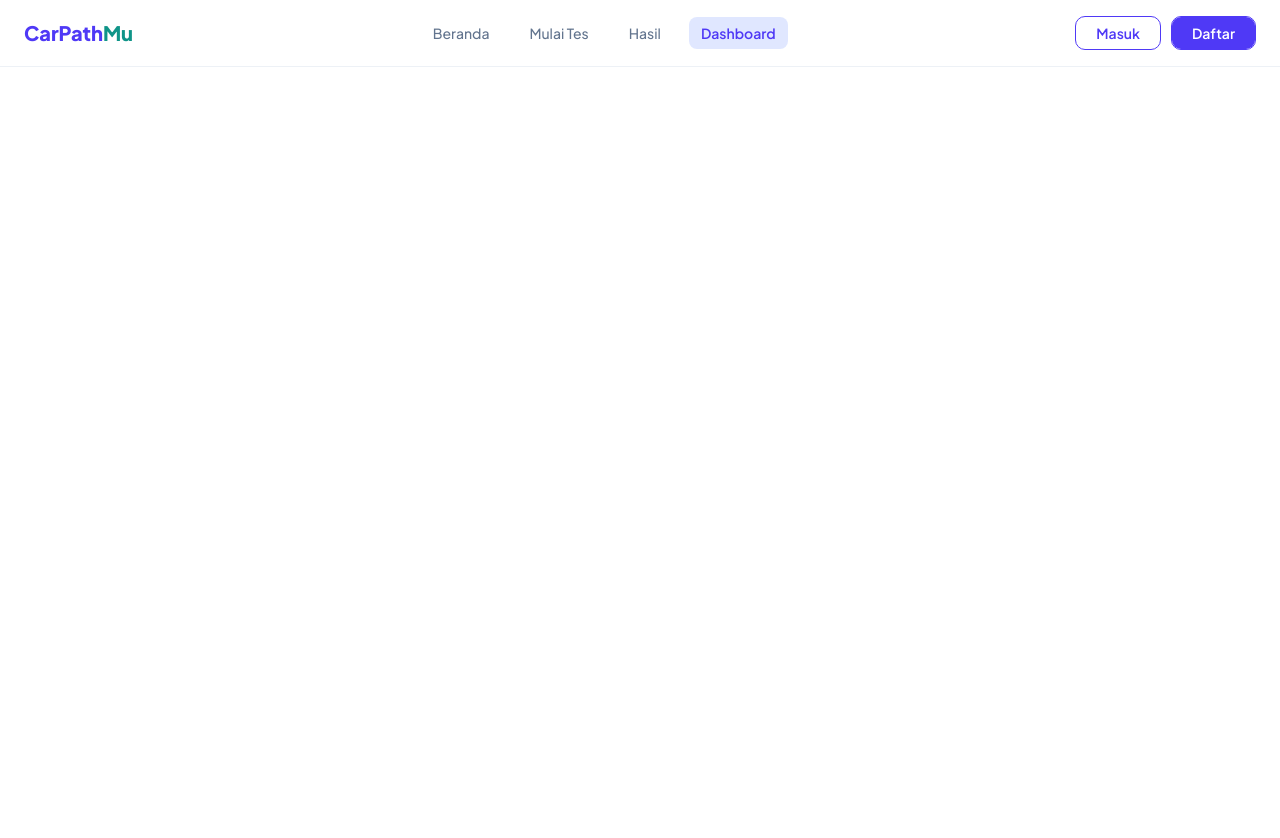
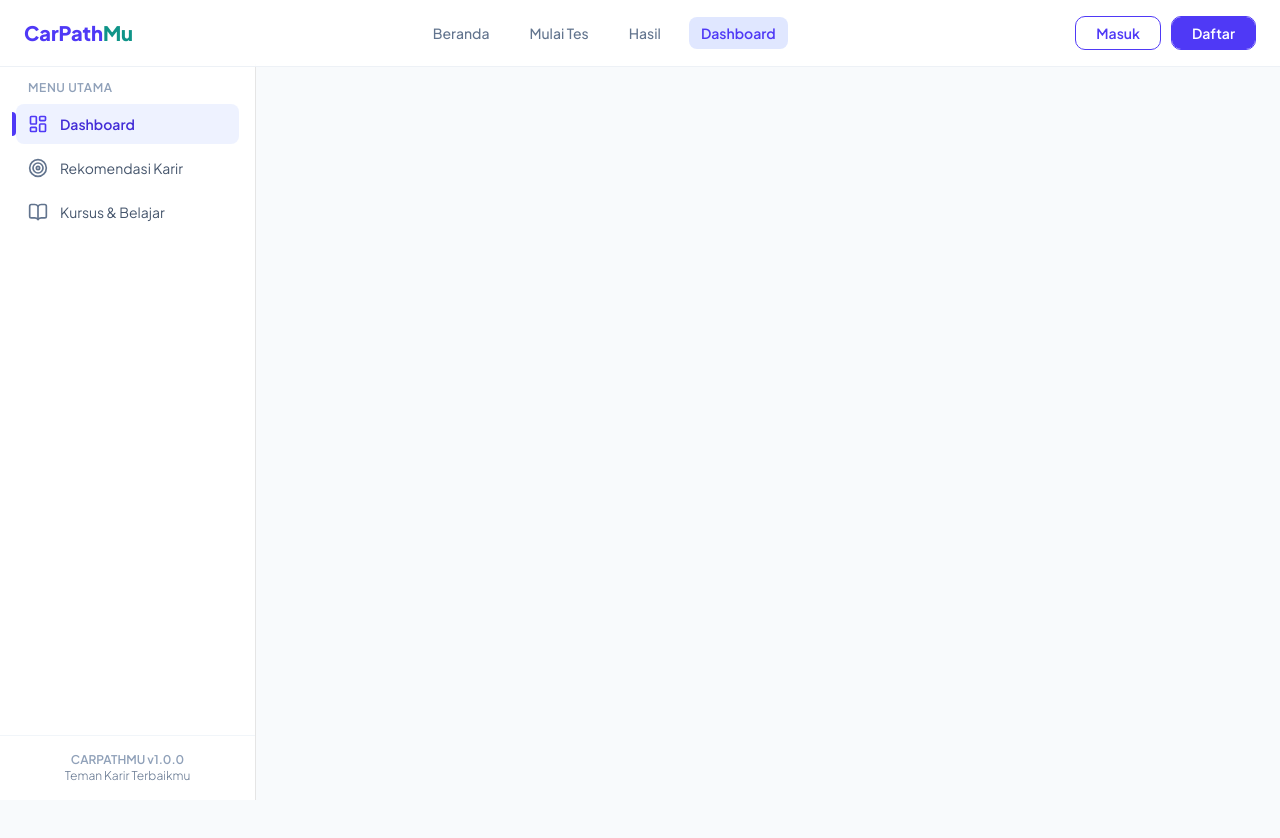
Before and after one commit to CC26-Capstone-Team/frontend-app, a Next.js app: page /dashboard in a window 1280 px wide. Shown: the top 838 px of the page. Before the commit the page ends 800 px from the top, so only its background shows below. Built offline with nearby package versions, Linux system fonts and the light colour scheme.

Commit message:
feat(layout): add layout for main page

```diff
--- /dev/null
+++ b/src/app/(main)/dashboard/page.tsx
@@ -0,0 +1 @@
+export default function Dashboard() {}
--- /dev/null
+++ b/src/app/(main)/layout.tsx
@@ -0,0 +1,57 @@
+"use client";
+
+import Header from "@/components/shared/Header";
+import Sidebar from "@/components/shared/Sidebar";
+import { cn } from "@/lib/utils";
+import { usePathname } from "next/navigation";
+import { useEffect, useState } from "react";
+
+export default function MainLayout({
+  children,
+}: {
+  children: React.ReactNode;
+}) {
+  const [sidebarOpen, setSidebarOpen] = useState(true);
+  const pathname = usePathname();
+
+  useEffect(() => {
+    if (window.innerWidth < 768) {
+      setSidebarOpen(false);
+    }
+  }, []);
+
+  useEffect(() => {
+    if (window.innerWidth < 768) {
+      setSidebarOpen(false);
+    }
+  }, [pathname]);
+
+  return (
+    // Mengubah bg-indigo-50 menjadi bg-slate-50 agar isi dashboard lebih bersih
+    <div className="min-h-screen bg-slate-50 font-sans">
+      <div className="flex min-h-screen pt-18">
+        {/* Menggunakan pt-[72px] untuk memastikan konten tidak tertutup Header yang sticky (asumsi tinggi header ~72px) */}
+        <Sidebar sidebarOpen={sidebarOpen} />
+
+        {sidebarOpen && (
+          <div
+            className="fixed inset-0 z-10 bg-slate-900/20 backdrop-blur-sm md:hidden"
+            onClick={() => setSidebarOpen(false)}
+          />
+        )}
+
+        <main
+          className={cn(
+            "w-full min-w-0 flex-1 overflow-x-hidden transition-all duration-300",
+            sidebarOpen ? "md:ml-64" : "ml-0"
+          )}
+        >
+          {/* Menambahkan max-w-7xl agar konten tidak terlalu melebar di layar super besar */}
+          <div className="mx-auto w-full max-w-7xl p-4 sm:p-6 md:p-8">
+            {children}
+          </div>
+        </main>
+      </div>
+    </div>
+  );
+}
--- /dev/null
+++ b/src/app/dashboard-old/page.tsx
@@ -0,0 +1 @@
+export default function Dashboard() {}
--- a/src/app/dashboard/page.tsx
+++ /dev/null
@@ -1,2 +0,0 @@
-export default function Dashboard() {
-}
--- /dev/null
+++ b/src/components/shared/Sidebar.tsx
@@ -0,0 +1,93 @@
+"use client";
+
+import { cn } from "@/lib/utils";
+import { LayoutDashboard, Target, BookOpen } from "lucide-react"; // Ikon disesuaikan
+import Link from "next/link";
+import { usePathname } from "next/navigation";
+import React from "react";
+
+interface NavItem {
+  title: string;
+  href: string;
+  icon: React.ReactNode;
+  isExpanded?: boolean;
+}
+
+interface SidebarProps {
+  sidebarOpen: boolean;
+}
+
+const navigationItems: NavItem[] = [
+  {
+    title: "Dashboard",
+    href: "/dashboard",
+    icon: <LayoutDashboard className="h-5 w-5" />,
+  },
+  {
+    title: "Rekomendasi Karir",
+    href: "/career-recommendations",
+    icon: <Target className="h-5 w-5" />, // Ikon Target lebih pas untuk karir
+  },
+  {
+    title: "Kursus & Belajar",
+    href: "/courses",
+    icon: <BookOpen className="h-5 w-5" />, // Ikon Buku
+  },
+];
+
+export default function Sidebar({ sidebarOpen }: SidebarProps) {
+  const pathname = usePathname();
+
+  const isActive = (href: string) => pathname === href;
+
+  const renderNavItem = (item: NavItem) => {
+    const isItemActive = item.href && isActive(item.href);
+
+    return (
+      <Link
+        key={item.title}
+        href={item.href || "#"}
+        className={cn(
+          "relative flex items-center gap-3 rounded-md px-3 py-2.5 text-sm transition-colors",
+          isItemActive
+            ? "bg-indigo-50 font-semibold text-indigo-700" // Tema Indigo
+            : "text-slate-600 hover:bg-slate-100 hover:text-slate-900"
+        )}
+      >
+        {isItemActive && (
+          // Indikator garis di sebelah kiri
+          <div className="absolute -left-1 h-6 w-1 rounded-r-full bg-indigo-600" />
+        )}
+        <div className={isItemActive ? "text-indigo-600" : "text-slate-500"}>
+          {item.icon}
+        </div>
+        <span>{item.title}</span>
+      </Link>
+    );
+  };
+
+  return (
+    <aside
+      className={cn(
+        "fixed inset-y-0 left-0 z-20 mt-16 w-64 transform border-r bg-white transition-transform duration-300 ease-in-out",
+        sidebarOpen ? "translate-x-0" : "-translate-x-full"
+      )}
+    >
+      <div className="flex h-full flex-col justify-between">
+        <div className="flex-1 overflow-y-auto p-4">
+          <div className="mb-2 px-3 text-xs font-semibold tracking-wider text-slate-400">
+            MENU UTAMA
+          </div>
+          <nav className="flex flex-col gap-1">
+            {navigationItems.map(renderNavItem)}
+          </nav>
+        </div>
+
+        <div className="border-t border-slate-100 p-4 text-center text-xs font-light text-slate-500">
+          <p className="font-semibold text-slate-400">CARPATHMU v1.0.0</p>
+          <p>Teman Karir Terbaikmu</p>
+        </div>
+      </div>
+    </aside>
+  );
+}
```
